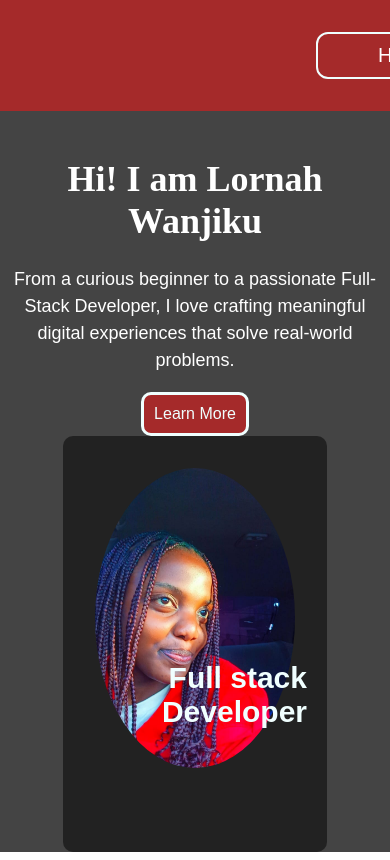
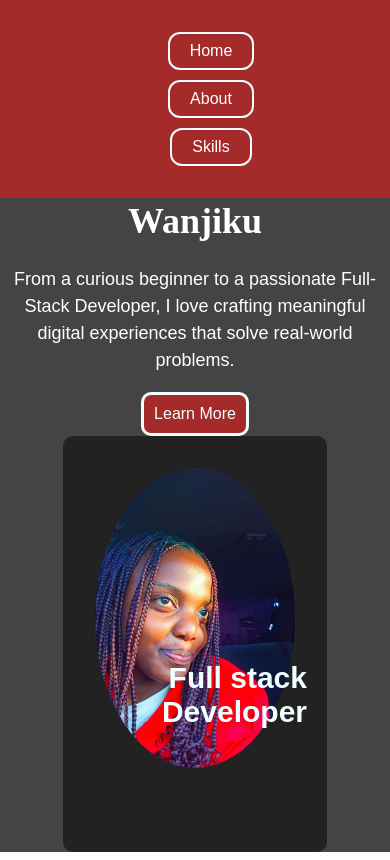
Before and after one commit to lornahmunene/Portfolio, a React (Vite) app: page / in a window 390 px wide. Built offline with nearby package versions, Linux system fonts and the light colour scheme.

Commit message:
feat:adjusted navbar

```diff
--- a/src/App.css
+++ b/src/App.css
@@ -64,3 +64,32 @@ div {
 
   text-align: center;
 }
+/* For tablets (widths below 768px) */
+@media (max-width: 768px) {
+  .navbar ul {
+    flex-direction: column; /* Stack items vertically */
+    gap: 20px; /* Add spacing between links */
+    padding-left: 0;
+  }
+
+  .navbar a {
+    padding: 10px 30px; /* Adjust padding for smaller screens */
+    font-size: 18px; /* Reduce font size */
+  }
+}
+
+/* For mobile devices (widths below 480px) */
+@media (max-width: 480px) {
+  .navbar {
+    padding: 1rem; /* Reduce padding inside the navbar */
+  }
+
+  .navbar ul {
+    gap: 10px; /* Reduce spacing between links */
+  }
+
+  .navbar a {
+    padding: 8px 20px; /* Smaller padding */
+    font-size: 16px; /* Smaller font size */
+  }
+}
```
